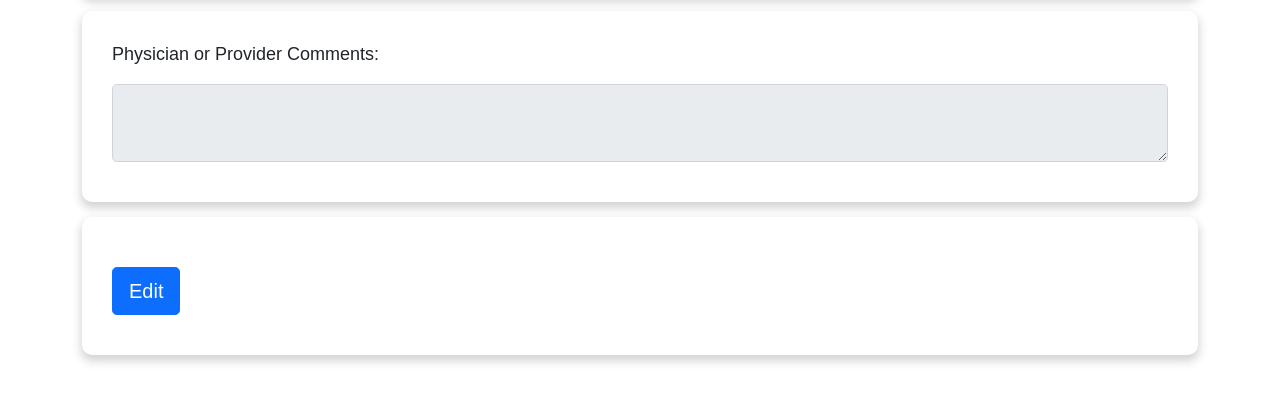
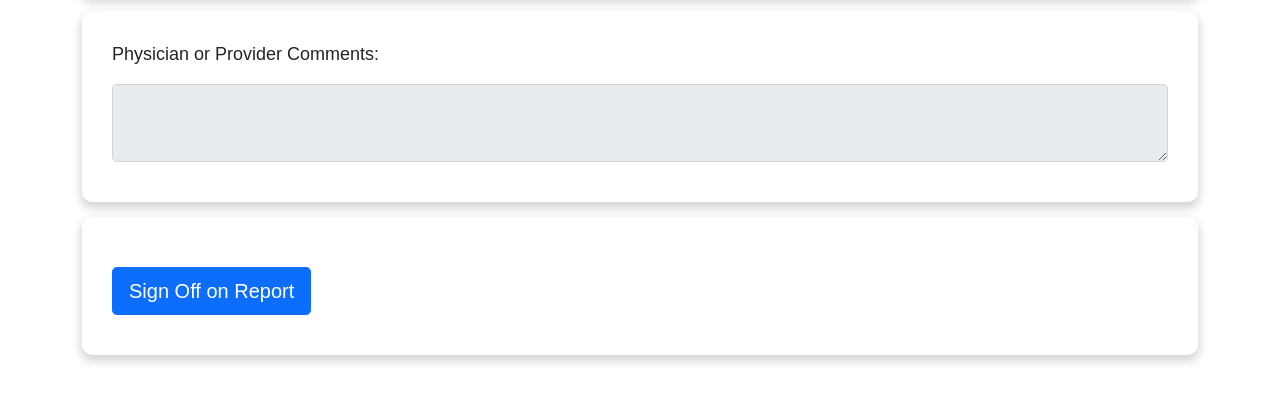
Before and after one commit to UPEI-Android/group-project-mount-incident-tracking-system, a Django app: page /read_report/12 in a window 1280 px wide. Shown: the part 4135-4555 px from the top of the page. Run offline with Django 4.2, Linux system fonts and the light colour scheme; a user stored in the database is signed in; data comes from the database, SQL or seed files in the repository; some libraries are stand-ins or nearby versions; some web fonts are replaced.

Commit message:
Implemented checks in the edit_report view to render the physician_edit_report.html when a physician is attempting to edit a report. Also made small quality of life changes.

```diff
--- a/Templates/edit_report.html
+++ b/Templates/edit_report.html
@@ -321,7 +321,7 @@
                                 <div class="col-12"><textarea class="form-control form-control-lg" name="physician_comments">{{ report.physician_comments }}</textarea></div>
                             </div>
                             <div class="row" style="margin-top: 20px">
-                                {%  if report.report_status is "PC" %}
+                                {%  if report.report_status == "PC" %}
                                 <div class="col-6">
                                   <button class="btn btn-primary btn-lg" role="button" style="font-family: ABeeZee, sans-serif;" type="submit" name="submit" value="submit">Submit</button>
                                 </div>
--- a/Templates/read_only_report.html
+++ b/Templates/read_only_report.html
@@ -347,21 +347,21 @@
                     </div>
                     <div style="padding: 30px;border-radius: 10px;box-shadow: 0px 5px 10px 1px rgba(33,37,41,0.2);padding-bottom: 40px;margin-top: 15px;margin-bottom: 15px;">
                         <div class="row" style="margin-top: 20px">
-                            {% if report.report_status is not "CO" %}
+                            {% if report.report_status == "CO" %}
                             <div class="col-4">
                                 <a href="/edit_report/{{ report.id }}">
                                     <button class="btn btn-primary btn-lg" role="button" style="font-family: ABeeZee, sans-serif;">Edit</button>
                                 </a>
                             </div>
                             {% endif %}
-                            {% if report.report_status is "SU" %}
+                            {% if report.report_status == "SU" %}
                             <div class="col-4">
                                 <a href="/mark_complete/{{ report.id }}">
                                     <button class="btn btn-primary btn-lg" role="button" style="font-family: ABeeZee, sans-serif;">Mark as Complete</button>
                                 </a>
                             </div>
                             {% endif %}
-                            {% if report.report_status is "PP" %}
+                            {% if report.report_status == "PP" %}
                             <div class="col-4">
                                 <a href="/sign_off/{{ report.id }}">
                                     <button class="btn btn-primary btn-lg" role="button" style="font-family: ABeeZee, sans-serif;">Sign Off on Report</button>
--- a/app/views.py
+++ b/app/views.py
@@ -158,6 +158,9 @@ def edit_report(request, report_id):
                             return redirect('dashboard')
                         else:
                             messages.add_message(request, messages.WARNING, 'Error in Form')
+                            if request.user.groups.filter(name='physicians').exists():
+                                return render(request, "physician_edit_report.html",
+                                              {"username": request.user.username, "report": report})
                             return render(request, 'edit_report.html',
                                           {"username": request.user.username, "report": report})
                     elif request.POST['submit'] == "save":
@@ -169,11 +172,17 @@ def edit_report(request, report_id):
                             return redirect('read_report', report_id=report_id)
                         else:
                             messages.add_message(request, messages.WARNING, 'Error in Form')
+                            if request.user.groups.filter(name='physicians').exists():
+                                return render(request, "physician_edit_report.html",
+                                              {"username": request.user.username, "report": report})
                             return render(request, 'edit_report.html',
                                           {"username": request.user.username, "report": report})
 
                 else:
                     report = Report.objects.get(id=report_id)
+                    if request.user.groups.filter(name='physicians').exists():
+                        return render(request, "physician_edit_report.html",
+                                      {"username": request.user.username, "report": report})
                     return render(request, "edit_report.html", {"username": request.user.username, "report": report})
 
             else:
@@ -346,7 +355,7 @@ def dashboard(request):
 
         if request.user.groups.exists():
             if request.user.groups.all()[0].name == 'general_staff':
-                report = Report.objects.filter(report_status='PC', reporter_account='general-staff')
+                report = Report.objects.filter(report_status='PC', reporter_account=request.user.username)
                 return render(request, "dashboard.html", {"username": request.user.username, "reports": report})
             elif request.user.groups.all()[0].name == 'physicians':
                 report = Report.objects.filter(report_status='PP')
```
